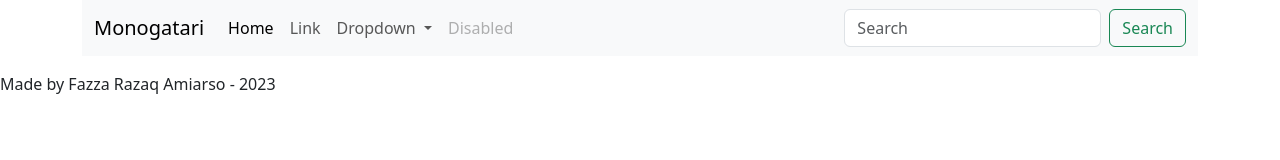
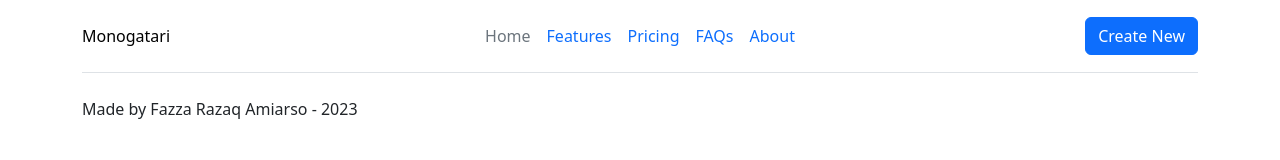
Before and after one commit to fazzaamiarso/dicoding-tools-intermediate, a website built with webpack: page src/index.html in a window 1280 px wide. Built offline with nearby package versions, Linux system fonts and the light colour scheme; what @vaadin/router would draw is missing.

Commit message:
feat: home page initial setup

```diff
--- a/src/components/footer.ts
+++ b/src/components/footer.ts
@@ -1,10 +1,11 @@
 import { customElement } from "lit/decorators.js";
-import { LitElement, html } from "lit";
+import { html } from "lit";
+import LitNoShadow from "./lit-no-shadow";
 
 @customElement("app-footer")
-class Footer extends LitElement {
+class Footer extends LitNoShadow {
   protected render() {
-    return html`<footer>
+    return html`<footer class="container-sm">
       <p>Made by Fazza Razaq Amiarso - 2023</p>
     </footer>`;
   }
--- /dev/null
+++ b/src/components/header.ts
@@ -0,0 +1,72 @@
+import { customElement } from "lit/decorators.js";
+import { html } from "lit";
+import LitNoShadow from "./lit-no-shadow";
+
+@customElement("app-header")
+class Header extends LitNoShadow {
+  protected render() {
+    return html`
+      <header class="container">
+        <div
+          class="d-flex flex-wrap align-items-center justify-content-center justify-content-md-between py-3 mb-4 border-bottom"
+        >
+          <div class="col-md-3 mb-2 mb-md-0">
+            <a href="/" class="d-inline-flex link-body-emphasis text-decoration-none"> Monogatari </a>
+          </div>
+
+          <ul class="nav col-12 col-md-auto mb-2 justify-content-center mb-md-0">
+            <li><a href="#" class="nav-link px-2 link-secondary">Home</a></li>
+            <li><a href="#" class="nav-link px-2">Features</a></li>
+            <li><a href="#" class="nav-link px-2">Pricing</a></li>
+            <li><a href="#" class="nav-link px-2">FAQs</a></li>
+            <li><a href="#" class="nav-link px-2">About</a></li>
+          </ul>
+
+          <div class="col-md-3 text-end">
+            <a class="btn btn-primary" aria-current="page" href="/new">Create New</a>
+          </div>
+        </div>
+      </header>
+    `;
+    // return html`<header class="container-sm">
+    //   <nav class="navbar navbar-expand-lg bg-body-tertiary">
+    //     <div class="container-fluid">
+    //       <a class="navbar-brand" href="/">Monogatari</a>
+    //       <button
+    //         class="navbar-toggler"
+    //         type="button"
+    //         data-bs-toggle="offcanvas"
+    //         data-bs-target="#navbarSupportedContent"
+    //         aria-controls="navbarSupportedContent"
+    //         aria-expanded="false"
+    //         aria-label="Toggle navigation"
+    //       >
+    //         <span class="navbar-toggler-icon"></span>
+    //       </button>
+    //       <div class="offcanvas offcanvas-end" id="navbarSupportedContent">
+    //         <div class="offcanvas-header">
+    //           <h2>Navigation</h2>
+    //           <button
+    //             type="button"
+    //             class="btn-close"
+    //             data-bs-dismiss="offcanvas"
+    //             aria-label="Close"
+    //           ></button>
+    //         </div>
+    //         <div class="offcanvas-body">
+    //           <ul class="navbar-nav me-auto mb-2 mb-lg-0">
+    //             <li class="nav-item">
+    //               <a class="btn btn-primary" aria-current="page" href="/new"
+    //                 >Create New</a
+    //               >
+    //             </li>
+    //           </ul>
+    //         </div>
+    //       </div>
+    //     </div>
+    //   </nav>
+    // </header>`;
+  }
+}
+
+export default Header;
--- a/src/components/index.ts
+++ b/src/components/index.ts
@@ -1 +1,3 @@
 import "./footer";
+import "./header";
+import "./skip-link";
--- /dev/null
+++ b/src/components/skip-link.ts
@@ -0,0 +1,29 @@
+import { customElement } from "lit/decorators.js";
+import { LitElement, css, html } from "lit";
+
+@customElement("skip-link")
+class SkipLink extends LitElement {
+  static styles = css`
+    a {
+      font-weight: 500;
+      background-color: white;
+      display: inline-block;
+      text-decoration: none;
+      padding: 1rem;
+      position: absolute;
+      top: 0;
+      left: 0;
+      z-index: 1000;
+      transform: translateX(-100%);
+    }
+    a:focus-visible {
+      transform: translateX(0);
+    }
+  `;
+
+  protected render() {
+    return html`<a href="#outlet">Skip to content</a>`;
+  }
+}
+
+export default SkipLink;
--- a/src/index.html
+++ b/src/index.html
@@ -8,44 +8,8 @@
     <title><%= htmlWebpackPlugin.options.title %> | Story App</title>
   </head>
   <body>
-    <header class="container-sm">
-      <nav class="navbar navbar-expand-lg bg-body-tertiary">
-        <div class="container-fluid">
-          <a class="navbar-brand" href="#">Monogatari</a>
-          <button class="navbar-toggler" type="button" data-bs-toggle="collapse" data-bs-target="#navbarSupportedContent" aria-controls="navbarSupportedContent" aria-expanded="false" aria-label="Toggle navigation">
-            <span class="navbar-toggler-icon"></span>
-          </button>
-          <div class="collapse navbar-collapse" id="navbarSupportedContent">
-            <ul class="navbar-nav me-auto mb-2 mb-lg-0">
-              <li class="nav-item">
-                <a class="nav-link active" aria-current="page" href="#">Home</a>
-              </li>
-              <li class="nav-item">
-                <a class="nav-link" href="#">Link</a>
-              </li>
-              <li class="nav-item dropdown">
-                <a class="nav-link dropdown-toggle" href="#" role="button" data-bs-toggle="dropdown" aria-expanded="false">
-                  Dropdown
-                </a>
-                <ul class="dropdown-menu">
-                  <li><a class="dropdown-item" href="#">Action</a></li>
-                  <li><a class="dropdown-item" href="#">Another action</a></li>
-                  <li><hr class="dropdown-divider"></li>
-                  <li><a class="dropdown-item" href="#">Something else here</a></li>
-                </ul>
-              </li>
-              <li class="nav-item">
-                <a class="nav-link disabled">Disabled</a>
-              </li>
-            </ul>
-            <form class="d-flex" role="search">
-              <input class="form-control me-2" type="search" placeholder="Search" aria-label="Search">
-              <button class="btn btn-outline-success" type="submit">Search</button>
-            </form>
-          </div>
-        </div>
-      </nav>
-    </header>
+    <skip-link></skip-link>
+    <app-header></app-header>
     <main id="outlet" class="container-sm"></main>
     <app-footer></app-footer>
   </body>
--- a/src/index.ts
+++ b/src/index.ts
@@ -9,4 +9,7 @@ import "./pages";
 import "./components";
 
 const router = new Router(document.getElementById("outlet"));
-router.setRoutes([{ path: "/", component: "home-page" }]);
+router.setRoutes([
+  { path: "/", component: "home-page" },
+  { path: "/new", component: "new-page" },
+]);
--- a/src/pages/home.ts
+++ b/src/pages/home.ts
@@ -1,13 +1,13 @@
 import { customElement } from "lit/decorators.js";
 import { html } from "lit";
-import data from "@/DATA";
 import LitNoShadow from "@/components/lit-no-shadow";
+import StoryService from "@/services/story-service";
 
 @customElement("home-page")
 class HomePage extends LitNoShadow {
   protected render() {
     return html`<div class="row row-cols-1 row-cols-md-2 row-cols-xl-3 g-4">
-      ${data.listStory.map(
+      ${StoryService.getAllStories().map(
         (story) =>
           html`<div class="col">
             <div class="card rounded-2">
--- a/src/pages/index.ts
+++ b/src/pages/index.ts
@@ -1 +1,2 @@
 import "./home";
+import "./new";
--- /dev/null
+++ b/src/pages/new.ts
@@ -0,0 +1,14 @@
+import { customElement } from "lit/decorators.js";
+import { html } from "lit";
+import LitNoShadow from "@/components/lit-no-shadow";
+
+@customElement("new-page")
+class NewPage extends LitNoShadow {
+  protected render() {
+    return html`<div>
+      <h2>New Story</h2>
+    </div>`;
+  }
+}
+
+export default NewPage;
--- /dev/null
+++ b/src/services/story-service.ts
@@ -0,0 +1,9 @@
+import data from "@/DATA";
+
+const stories = data.listStory;
+
+const getAllStories = () => stories;
+
+export default {
+  getAllStories,
+};
--- a/webpack.dev.js
+++ b/webpack.dev.js
@@ -14,6 +14,7 @@ module.exports = merge(common, {
         warnings: false,
       },
     },
+    historyApiFallback: true,
     watchFiles: ["src/**/*"],
   },
 });
```
Also changed, not shown: .prettierrc.json (added).
